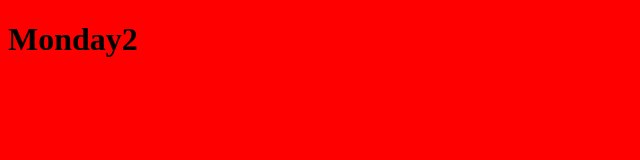
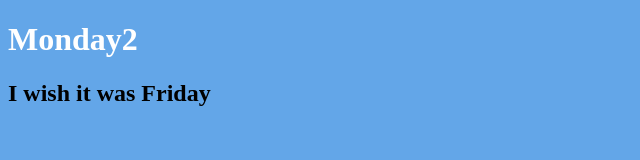
Before and after one commit to Kathleenlynagh/Monday2, a plain HTML site: page index.html in a window 1280 px wide. Shown: the whole page, without its empty margins (0-640 px from the left). Drawn offline with Linux system fonts and the light colour scheme.

Commit message:
awesome new design features

```diff
--- a/css/main.css
+++ b/css/main.css
@@ -1,3 +1,6 @@
 body {
-    background-color: red
+    background-color: #63a6e8;
 }
+h1 {
+    color: white;
+}
--- a/index.html
+++ b/index.html
@@ -6,5 +6,6 @@
 </head>
 <body>
     <h1>Monday2</h1>
+    <h2>I wish it was Friday</h2>
 </body>
 </html>
```
